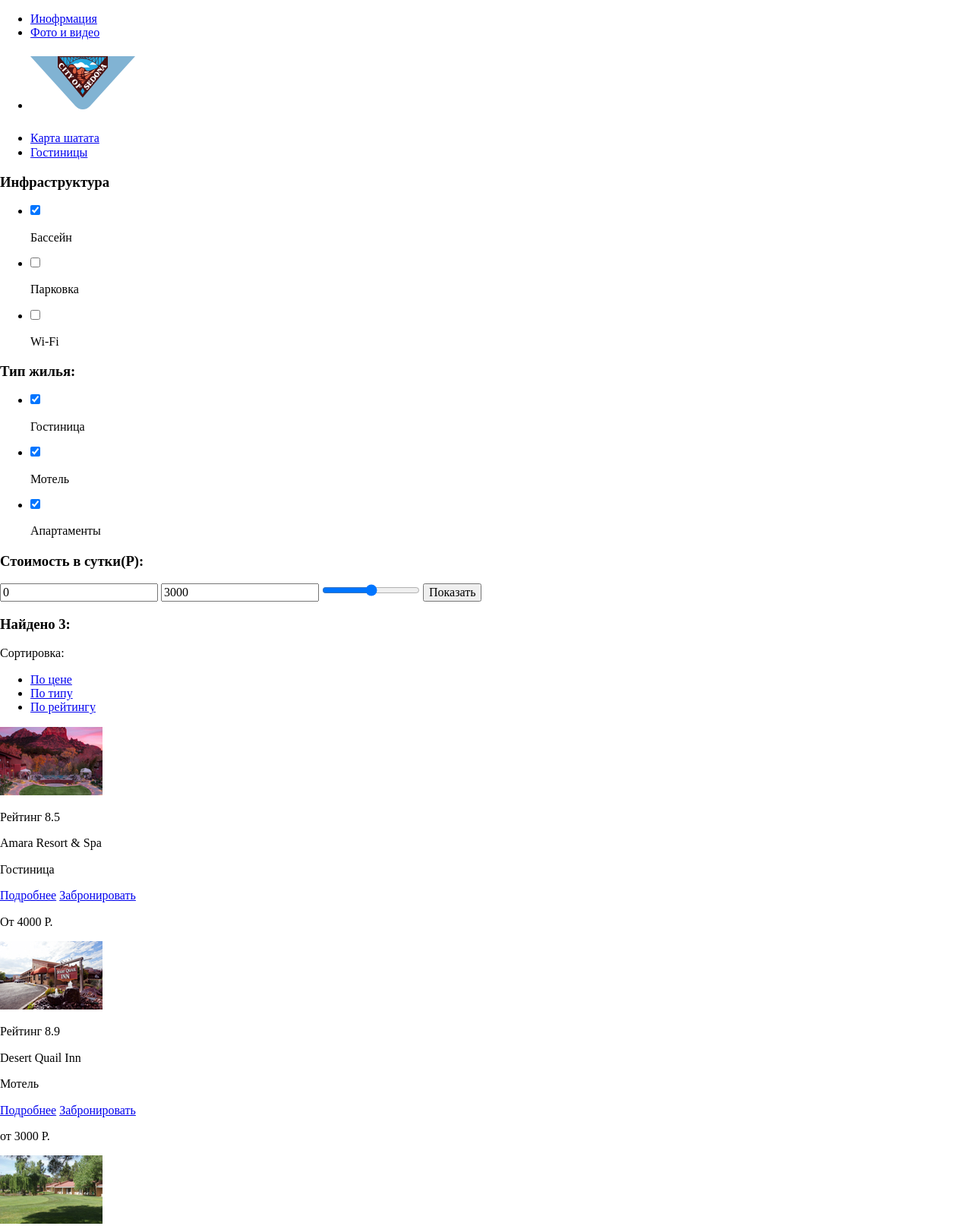
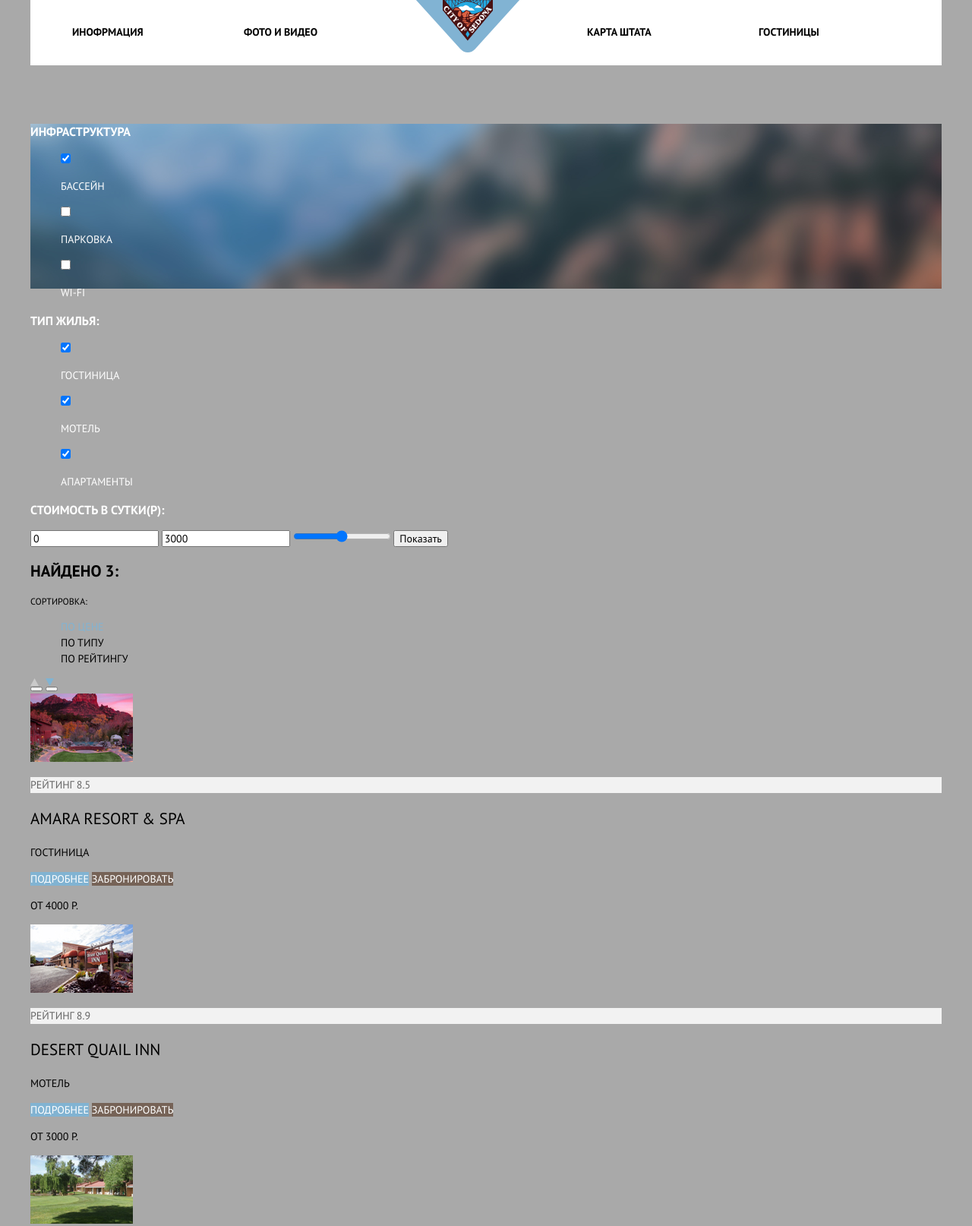
Before and after one commit to vadim-shamshin/1333231-sedona-30, a plain HTML site: page hotels.html in a window 1280 px wide. Shown: the top 1614 px of the page at 76% size. Drawn offline with Linux system fonts and the light colour scheme; files whose address does not match are found by name.

Commit message:
Пытался расставить всё на свои места

```diff
--- a/css/style.css
+++ b/css/style.css
@@ -23,15 +23,243 @@
 /* Fonts */
 
 @font-face {
-  font-family: "PT Sans";
+  font-family: "PTSans";
   src: local("../fonts/PTSans-Bold.woff2") format("woff2"), url("../fonts/PTSans-Bold.woff") format("woff");
-  font-weight: 700;
+  font-weight: bold;
   font-style: normal;
 }
 
 @font-face {
-  font-family: "PT Sans";
+  font-family: "PTSans";
   src: local("PTSans"), url("../fonts/PTSans.woff2") format("woff2"), url("../fonts/PTSans.woff") format("woof");
-  font-weight: 400;
+  font-weight: normal;
   font-style: normal;
 }
+
+.page {
+  height: 100%;
+}
+
+.body {
+  min-width: 1200px;
+  margin: 0;
+  padding: 0;
+  font-family: ptsans;
+  font-style: normal;
+  font-weight: normal;
+  font-size: 14px;
+  line-height: 21px;
+  text-transform: uppercase;
+  color: var(--special-black);
+  background-color: var(--special-dark-grey);
+
+  min-width: 100%;
+  display: grid;
+  grid-template-rows: min-content 1fr min-content;
+  align-content: start;
+}
+
+a {
+  text-decoration: none;
+}
+
+li {
+  list-style: none;
+}
+
+.container {
+  width: 1200px;
+  margin: auto;
+}
+
+.main-header__navigations {
+  padding: 15px;
+  margin-bottom: 77px;
+  height: 56px;
+}
+
+.navigations {
+  display: grid;
+  grid-template-columns: 1fr 1fr 1fr 1fr 1fr;
+}
+
+.main-header {
+  margin-bottom: 0;
+  background-color: var(--basic-white);
+}
+
+.main-header__logo {
+  margin-top: -30px;
+}
+
+.main-header__nav {
+  color: var(--basic-black);
+  font-weight: bold;
+  line-height: 26px;
+}
+
+.main-body__welcome {
+  /* НЕ ПОНИМАЮ КАК ЕГО ОТЦЕНТРИРОВАТЬ */
+  justify-self: center;
+}
+
+
+.main-body__mountain {
+
+
+}
+
+.description {
+  text-align: center;
+}
+
+.description__sedona {
+  color: var(--basic-black);
+  font-weight: bold;
+  line-height: 26px;
+  width: 470px;
+  margin-bottom: 16.5px;
+  /* НЕ МОГУ ОТЦЕНТРИРОВАТЬ */
+}
+
+.about {
+  color: var(--basic-white);
+}
+
+.about__features {
+  display: grid;
+  grid-template-columns: 1fr 1fr;
+  /* НЕ МОГУ РАЗМЕСТИТЬ */
+}
+
+.about__text {
+  line-height: 14px;
+  font-weight: normal;
+}
+
+.about__heading {
+  font-size: 21px;
+}
+
+.features__heading {
+  color: var(--basic-black);
+  font-size: 21px;
+  font-weight: bold;
+}
+
+.reserve__heading {
+  color: var(--basic-black);
+  font-size: 30px;
+  line-height: 24px;
+  font-weight: bold;
+}
+
+.reserve__text {
+  color: var(--basic-black);
+}
+
+.main-footer {
+  background-color: rgba(255, 255, 255, 0.9);
+  outline: 5px solid rgba(255, 0, 0, 0.7);
+  outline-offset: -5px;
+}
+
+.main-footer__address {
+  color: var(--basic-black);
+  font-size: 21px;
+  line-height: 26px;
+  font-weight: bold;
+  font-style: normal;
+}
+
+.main-footer__tel {
+  color: var(--basic-black);
+}
+
+.soc__link {
+  color: var(--basic-black);
+}
+
+.filter {
+  background-image: url(/1333231-sedona-30/img/jpg/mountain3.png);
+  background-repeat: no-repeat;
+}
+
+.filter__part {
+  color: var(--basic-white);
+  font-size: 16px;
+}
+
+.filter__text {
+  color: var(--basic-white);
+  font-size: 14px;
+}
+
+.search__found {
+  color: var(--basic-black);
+  font-size: 21px;
+  font-weight: bold;
+}
+
+.search__sort {
+  color: var(--basic-black);
+  font-size: 12px;
+  line-height: 18px;
+}
+
+.search__price {
+  color: var(--basic-blue);
+}
+
+.search__type {
+  color: var(--basic-black);
+}
+
+.search__rating {
+  color: var(--basic-black);
+}
+
+.sort__btn-up {
+  background-image: url(/1333231-sedona-30/img/svg/icons/pointer-grey.svg);
+  background-repeat: no-repeat;
+}
+
+.sort__btn-down {
+  background-image: url(/1333231-sedona-30/img/svg/icons/pointer-blue.svg);
+  background-repeat: no-repeat;
+}
+
+.star {
+  background-image: url(/1333231-sedona-30/img/svg/icons/star.svg);
+}
+
+.rating__final {
+  color: #666666;
+  background-color: var(--special-lite-grey);
+}
+
+.hotels__text {
+  color: var(--basic-black);
+  font-size: 21px;
+  line-height: 26px;
+}
+
+.type-holels__type {
+  color: var(--basic-black);
+}
+
+.type-hotels__price {
+  color: var(--basic-black);
+}
+
+.type-hotels__more {
+  color: var(--basic-white);
+  background-color: var(--basic-blue);
+}
+
+.type-hotels__reserved {
+  color: var(--basic-white);
+  background-color: var(--basic-brow);
+}
+ {
+}
--- a/hotels.html
+++ b/hotels.html
@@ -13,18 +13,18 @@
 </head>
 
 <body class="body">
-  <conteiner class="container">
-    <header class="main-neader">
-      <nav>
-        <ul>
-          <li><a class="main-header__info" href="#">Инофрмация</a></li>
-          <li><a class="main-header__photo" href="#">Фото и видео</a></li>
+  <container class="container">
+    <header class="main-header">
+      <nav class="main-header__navigations">
+        <ul class="navigations">
+          <li><a class="main-header__nav" href="#">Инофрмация</a></li>
+          <li><a class="main-header__nav" href="#">Фото и видео</a></li>
           <li>
-            <h1><img class="main-header__logo" src="/1333231-sedona-30/img/svg/logo.svg" width="138px" height="70px"
-                alt="Логотип Sedona"></h1>
+            <img class="main-header__logo" src="/1333231-sedona-30/img/svg/logo.svg" width="138px" height="70px"
+              alt="Логотип Sedona">
           </li>
-          <li><a class="main-header__map" href="#">Карта шатата</a></li>
-          <li><a class="main-header__hotels" href="hotels.html">Гостиницы</a></li>
+          <li><a class="main-header__nav" href="#">Карта штата</a></li>
+          <li><a class="main-header__nav" href="hotels.html">Гостиницы</a></li>
         </ul>
       </nav>
     </header>
@@ -79,21 +79,21 @@
       </div>
       <div class="sort">
         <a class="sort__btn-up" href="#">
-          <btn></btn>
+          <button type="button"></button>
         </a>
         <a class="sort__btn-down" href="#">
-          <btn></btn>
+          <button type="button"></button>
         </a>
       </div>
+
       <div class="hotels">
-
         <img src="/1333231-sedona-30/img/jpg/mountain4.jpg" alt="Amara Resort & Spa">
         <div class="grade">
-          <span class="grade__star"></span>
-          <span class="grade__star"></span>
-          <span class="grade__star"></span>
-          <span class="grade__star"></span>
-          <span class="grade__star"></span>
+          <div class="star"></div>
+          <div class="star"></div>
+          <div class="star"></div>
+          <div class="star"></div>
+          <div class="star"></div>
           <div class="rating">
             <p class="rating__final">Рейтинг 8.5</p>
           </div>
@@ -109,9 +109,9 @@
 
         <img src="/1333231-sedona-30/img/jpg/signboard.jpg" alt="Desert Quail Inn">
         <div class="grade">
-          <span class="grade__star"></span>
-          <span class="grade__star"></span>
-          <span class="grade__star"></span>
+          <div class="star"></div>
+          <div class="star"></div>
+          <div class="star"></div>
         </div>
         <div class="rating">
           <p class="rating__final">Рейтинг 8.9</p>
@@ -126,8 +126,8 @@
 
         <img src="/1333231-sedona-30/img/jpg/home.jpg" alt="Villas at Poco Diablo">
         <div class="grade">
-          <span class="grade__star"></span>
-          <span class="grade__star"></span>
+          <div class="star"></div>
+          <div class="star"></div>
         </div>
         <div class="rating">
           <p class="rating__final">Рейтинг 9.2</p>
@@ -141,7 +141,7 @@
         </div>
       </div>
     </main>
-    </container>
+  </container>
 </body>
 
 <footer class="main-footer">
@@ -158,7 +158,8 @@
   </div>
   <div class="academy">
     <span class="academy__cop">websiteby</span>
-    <a class="academy__logo" href="https://htmlacademy.ru/study">logo</a>
+    <a class="academy__logo" href="https://htmlacademy.ru/study"><img
+        src="/1333231-sedona-30/img/svg/logo/logohtmlacademy.svg" alt="Логотип HTML Academy"></a>
   </div>
 </footer>
 
```
Also changed, not shown: index.html (+18 -13 lines).
